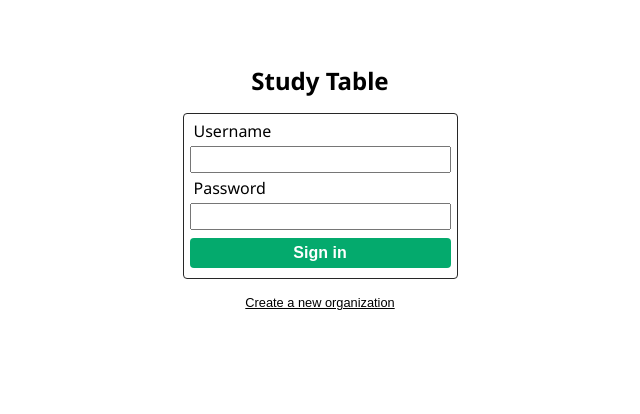
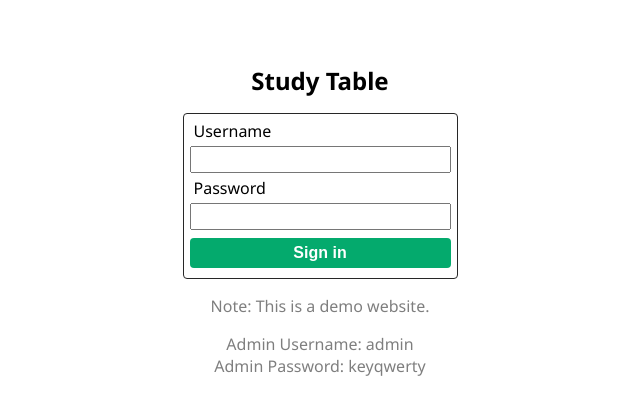
Before and after one commit to ashmeet28/studytable, a React (Vite) app: page / in a window 1280 px wide. Shown: the top 414 px of the page, without its empty margins (320-960 px from the left). Built offline with nearby package versions, Linux system fonts and the light colour scheme.

Commit message:
Added demo note

```diff
--- a/src/SignInScene.jsx
+++ b/src/SignInScene.jsx
@@ -15,7 +15,7 @@ function SignInScene() {
     return (
         <div id='signinscene'>
             <h1>Study Table</h1>
-            <div id='usersignindiv'>
+            <div>
                 <form onSubmit={(e) => handleSignIn(e)}>
                     <label htmlFor="usernameinput">Username</label><br></br>
                     <input type="text" id='usernameinput' autoCapitalize='off' value={username} onChange={e => setUsername(e.target.value)} required /><br></br>
@@ -25,8 +25,13 @@ function SignInScene() {
 
                     <input type="submit" value="Sign in" />
                 </form>
-                <button>Create a new organization</button>
             </div>
+            <p>Note: This is a demo website.</p>
+            <p>
+                Admin Username: admin
+                <br></br>
+                Admin Password: keyqwerty
+            </p>
         </div>
     )
 }
--- a/src/SignInScene.scss
+++ b/src/SignInScene.scss
@@ -47,4 +47,10 @@
             text-decoration: underline;
         }
     }
+
+
+    p {
+        opacity: 0.5;
+        text-align: center;
+    }
 }
```
